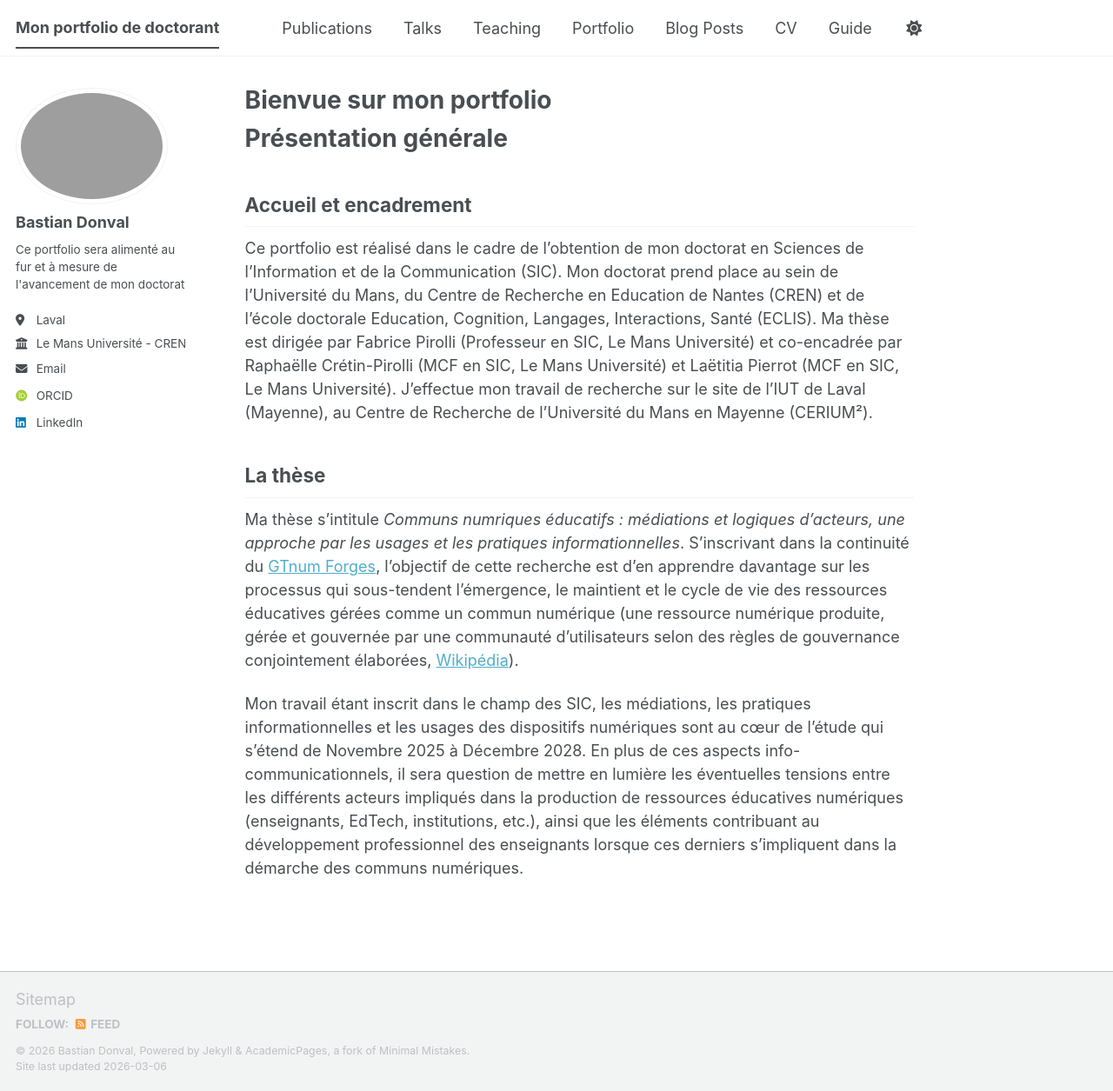
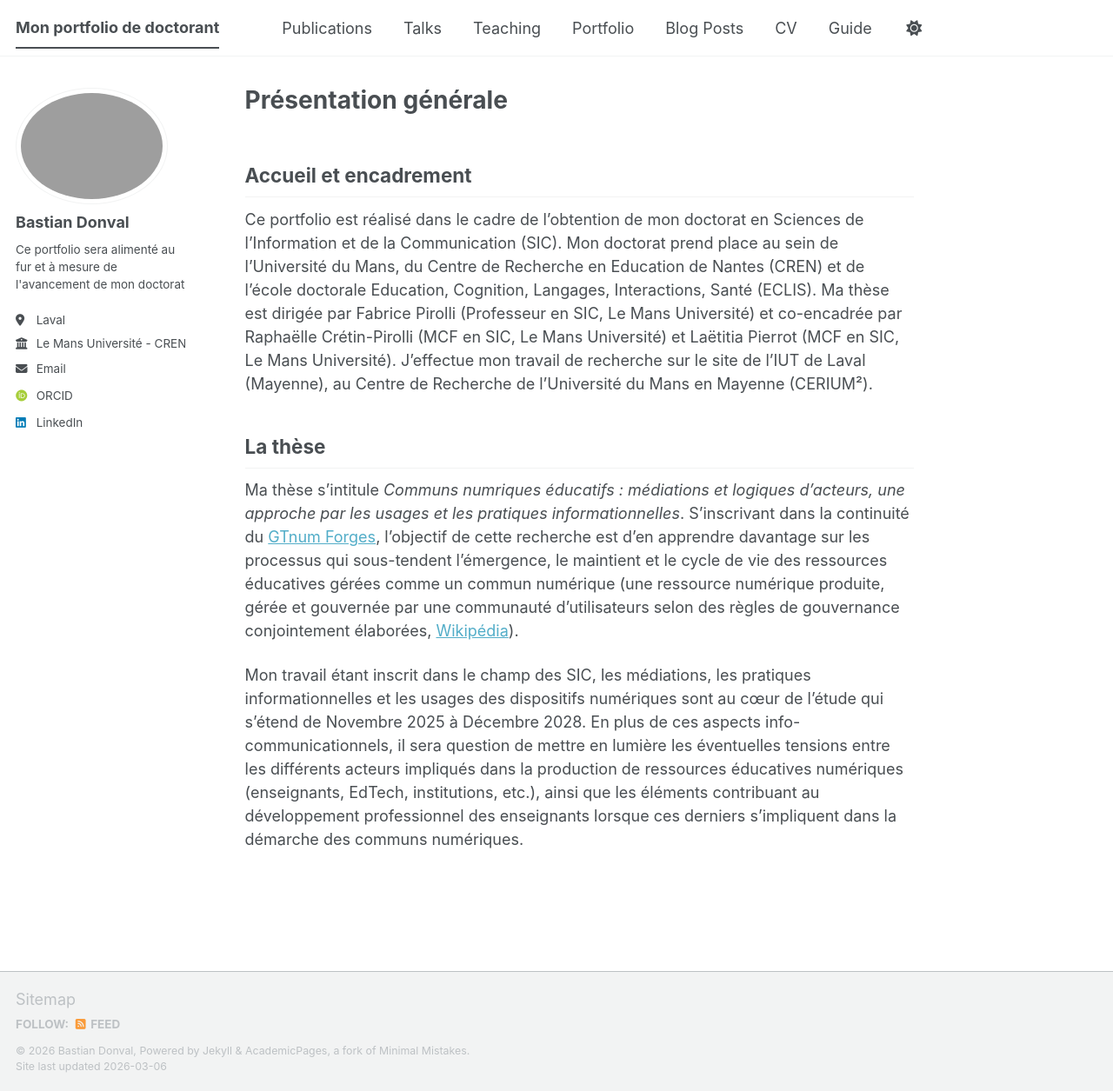
Before and after one commit to BDonval/bdonval_page.github.io, a Jekyll site: the page built from _pages/about.md, in a window 1280 px wide and 1255 px high. Shown: the whole window at 87% size. Built offline with Jekyll 4.4.1, drawn with Linux system fonts in a browser that asks for light colours; some web fonts are replaced; a script bundle is joined from its source files by our own code; library files that are not in the unit come from our copies.

Commit message:
Update about.md

```diff
--- a/_pages/about.md
+++ b/_pages/about.md
@@ -1,14 +1,12 @@
 ---
 permalink: /
-title: "Bienvue sur mon portfolio"
+title: "Présentation générale"
 author_profile: true
 redirect_from:
   - /about/
   - /about.html
 ---
 
-Présentation générale
-======
 ## Accueil et encadrement
 Ce portfolio est réalisé dans le cadre de l'obtention de mon doctorat en Sciences de l'Information et de la Communication (SIC). Mon doctorat prend place au sein de l'Université du Mans, du Centre de Recherche en Education de Nantes (CREN) et de l'école doctorale Education, Cognition, Langages, Interactions, Santé (ECLIS). Ma thèse est dirigée par Fabrice Pirolli (Professeur en SIC, Le Mans Université) et co-encadrée par Raphaëlle Crétin-Pirolli (MCF en SIC, Le Mans Université) et Laëtitia Pierrot (MCF en SIC, Le Mans Université). J'effectue mon travail de recherche sur le site de l'IUT de Laval (Mayenne), au Centre de Recherche de l'Université du Mans en Mayenne (CERIUM²).
 ## La thèse
```
